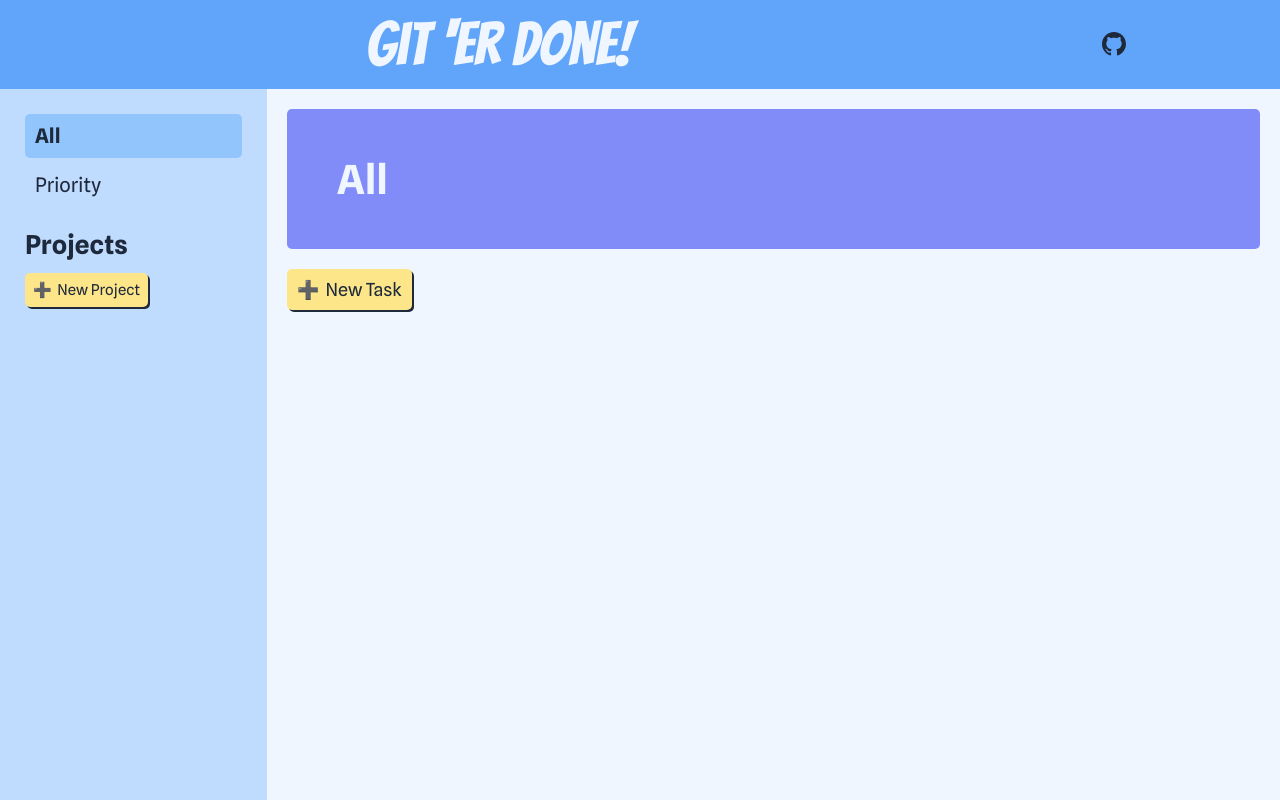
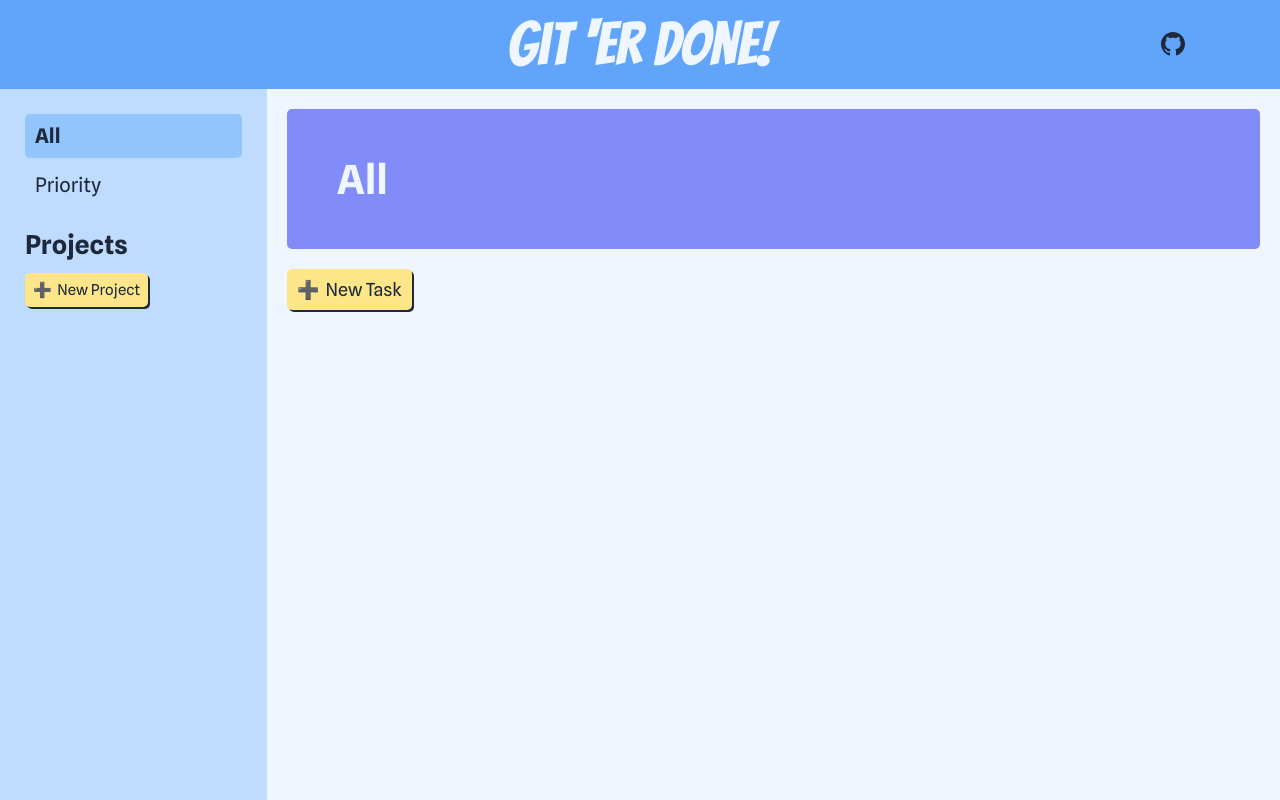
Before and after one commit to jaredw4332/to-do-list, a website built with webpack: page dist/index.html in a window 1280 px wide. Built offline with nearby package versions, Linux system fonts and the light colour scheme; files whose address does not match are found by name.

Commit message:
Adjust header alignment

```diff
--- a/src/style.css
+++ b/src/style.css
@@ -148,8 +148,8 @@ input[type=date] {
 	color: var(--offwhite);
     background-color: var(--strongblue);
 	display: grid;
-	grid-template-columns: 2fr 4fr 1fr;
-	justify-items: baseline;
+	grid-template-columns: 1fr 4fr 1fr;
+	justify-items: center;
 	align-items: center;
 }
 
@@ -160,7 +160,6 @@ input[type=date] {
 }
 
 #sidebarToggle {
-	justify-self: center;
 	background-image: url("media/bars.svg");
 	height: 40px;
 	width: 40px;
```
